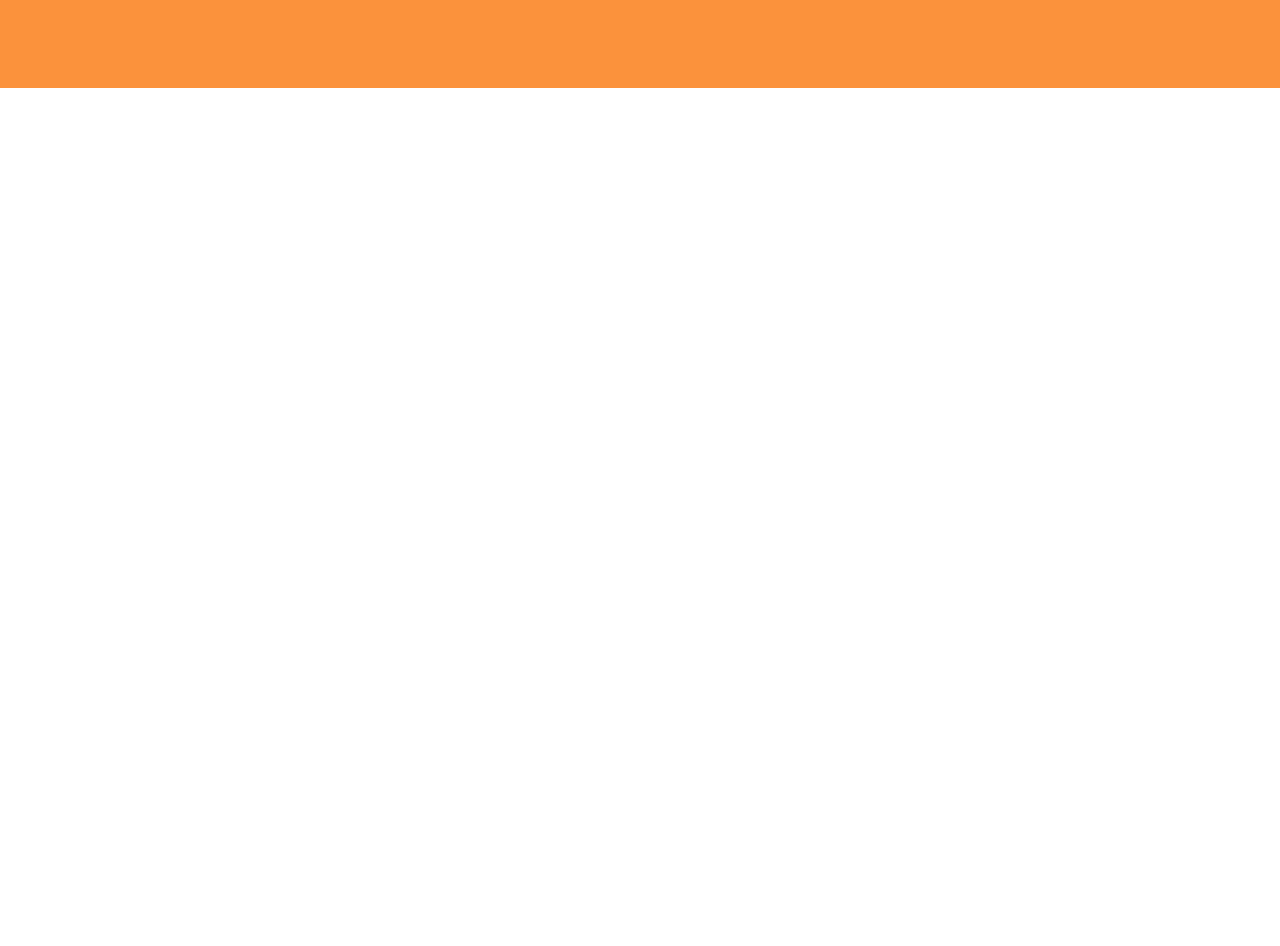
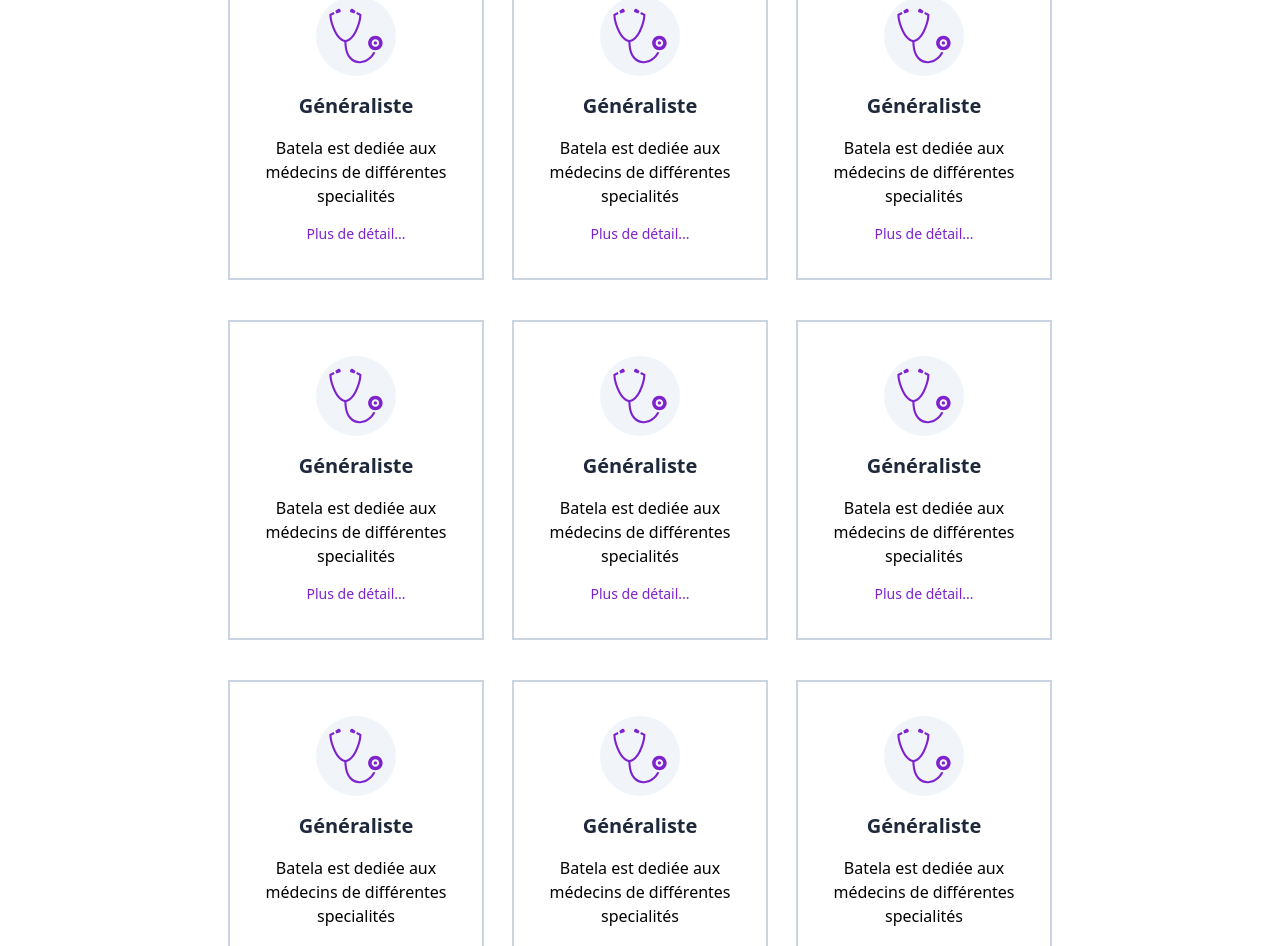
Before and after one commit to eunicekinzengele/Batela_plateforme, a Next.js app in the folder batela_plateforme/: page /Domaines in a window 1280 px wide. Shown: the part 760-1706 px from the top of the page. Before the commit the page ends 848 px from the top, so only its background shows below. Built offline with nearby package versions, Linux system fonts and the light colour scheme.

Commit message:
feat: add card of all domains

```diff
--- a/batela_plateforme/src/pages/AllDomains.jsx
+++ b/batela_plateforme/src/pages/AllDomains.jsx
@@ -1,13 +1,124 @@
 import React from "react";
+import { GiStethoscope } from "react-icons/gi";
 
 export default function AllDomains() {
   return (
-    <div>
-      <div className=" w-full bg-orange-400 h-72 text-center">
-        <p className="text-2xl px-24 p-12 text-slate-600 bg-red-600">
-          Vous pouvez profiter de l’expérience de professionnels de la santé de
-          splusieurs endroits et dans différents domaines{" "}
-        </p>
+    <div className=" w-full h-auto mb-24 text-center ">
+      <p className="text-2xl px-24 p-12 text-slate-600">
+        Vous pouvez profiter de l’expérience de professionnels de la santé de
+        splusieurs endroits et dans différents domaines{" "}
+      </p>
+      <div className=" h-auto w-full flex justify-center">
+      <div className=" flex justify-center w-130 flex-wrap gap-x-7 gap-y-10	">
+        <div className="border-slate-300  border-solid border-2 h-80 w-64 space-y-4 justify-center flex items-center flex-col">
+          <div className=" bg-slate-100 w-20 h-20 rounded-full items-center flex justify-center">
+            <GiStethoscope className=" text-purple-700 text-6xl" />
+          </div>
+          <h2 className=" text-xl font-semibold text-slate-800 ">
+            Généraliste
+          </h2>
+          <p className=" text-center text-base px-4 ">
+            Batela est dediée aux médecins de différentes specialités
+          </p>
+          <p className=" text-sm text-purple-700">Plus de détail...</p>
+        </div>
+        <div className="border-slate-300 border-solid border-2 h-80 w-64 space-y-4 justify-center flex items-center flex-col">
+          <div className=" bg-slate-100 w-20 h-20 rounded-full items-center flex justify-center">
+            <GiStethoscope className=" text-purple-700 text-6xl" />
+          </div>
+          <h2 className=" text-xl font-semibold text-slate-800 ">
+            Généraliste
+          </h2>
+          <p className=" text-center text-base px-4 ">
+            Batela est dediée aux médecins de différentes specialités
+          </p>
+          <p className=" text-sm text-purple-700">Plus de détail...</p>
+        </div>
+        <div className="border-slate-300 border-solid border-2 h-80 w-64 space-y-4 justify-center flex items-center flex-col">
+          <div className=" bg-slate-100 w-20 h-20 rounded-full items-center flex justify-center">
+            <GiStethoscope className=" text-purple-700 text-6xl" />
+          </div>
+          <h2 className=" text-xl font-semibold text-slate-800 ">
+            Généraliste
+          </h2>
+          <p className=" text-center text-base px-4 ">
+            Batela est dediée aux médecins de différentes specialités
+          </p>
+          <p className=" text-sm text-purple-700">Plus de détail...</p>
+        </div>
+        <div className="border-slate-300 border-solid border-2 h-80 w-64 space-y-4 justify-center flex items-center flex-col">
+          <div className=" bg-slate-100 w-20 h-20 rounded-full items-center flex justify-center">
+            <GiStethoscope className=" text-purple-700 text-6xl" />
+          </div>
+          <h2 className=" text-xl font-semibold text-slate-800 ">
+            Généraliste
+          </h2>
+          <p className=" text-center text-base px-4 ">
+            Batela est dediée aux médecins de différentes specialités
+          </p>
+          <p className=" text-sm text-purple-700">Plus de détail...</p>
+        </div>
+        <div className="border-slate-300 border-solid border-2 h-80 w-64 space-y-4 justify-center flex items-center flex-col">
+          <div className=" bg-slate-100 w-20 h-20 rounded-full items-center flex justify-center">
+            <GiStethoscope className=" text-purple-700 text-6xl" />
+          </div>
+          <h2 className=" text-xl font-semibold text-slate-800 ">
+            Généraliste
+          </h2>
+          <p className=" text-center text-base px-4 ">
+            Batela est dediée aux médecins de différentes specialités
+          </p>
+          <p className=" text-sm text-purple-700">Plus de détail...</p>
+        </div>
+        <div className="border-slate-300 border-solid border-2 h-80 w-64 space-y-4 justify-center flex items-center flex-col">
+          <div className=" bg-slate-100 w-20 h-20 rounded-full items-center flex justify-center">
+            <GiStethoscope className=" text-purple-700 text-6xl" />
+          </div>
+          <h2 className=" text-xl font-semibold text-slate-800 ">
+            Généraliste
+          </h2>
+          <p className=" text-center text-base px-4 ">
+            Batela est dediée aux médecins de différentes specialités
+          </p>
+          <p className=" text-sm text-purple-700">Plus de détail...</p>
+        </div>
+        <div className="border-slate-300 border-solid border-2 h-80 w-64 space-y-4 justify-center flex items-center flex-col">
+          <div className=" bg-slate-100 w-20 h-20 rounded-full items-center flex justify-center">
+            <GiStethoscope className=" text-purple-700 text-6xl" />
+          </div>
+          <h2 className=" text-xl font-semibold text-slate-800 ">
+            Généraliste
+          </h2>
+          <p className=" text-center text-base px-4 ">
+            Batela est dediée aux médecins de différentes specialités
+          </p>
+          <p className=" text-sm text-purple-700">Plus de détail...</p>
+        </div>
+        <div className="border-slate-300 border-solid border-2 h-80 w-64 space-y-4 justify-center flex items-center flex-col">
+          <div className=" bg-slate-100 w-20 h-20 rounded-full items-center flex justify-center">
+            <GiStethoscope className=" text-purple-700 text-6xl" />
+          </div>
+          <h2 className=" text-xl font-semibold text-slate-800 ">
+            Généraliste
+          </h2>
+          <p className=" text-center text-base px-4 ">
+            Batela est dediée aux médecins de différentes specialités
+          </p>
+          <p className=" text-sm text-purple-700">Plus de détail...</p>
+        </div>
+        <div className="border-slate-300 border-solid border-2 h-80 w-64 space-y-4 justify-center flex items-center flex-col">
+          <div className=" bg-slate-100 w-20 h-20 rounded-full items-center flex justify-center">
+            <GiStethoscope className=" text-purple-700 text-6xl" />
+          </div>
+          <h2 className=" text-xl font-semibold text-slate-800 ">
+            Généraliste
+          </h2>
+          <p className=" text-center text-base px-4 ">
+            Batela est dediée aux médecins de différentes specialités
+          </p>
+          <p className=" text-sm text-purple-700">Plus de détail...</p>
+        </div>
+      </div>
       </div>
     </div>
   );
--- a/batela_plateforme/src/pages/Domaines.jsx
+++ b/batela_plateforme/src/pages/Domaines.jsx
@@ -1,7 +1,9 @@
 import React from 'react'
-import NavBar from '../pages/NavBar';
+import NavBar from './NavBar';
 import HeroDomains from './HeroDomains';
 import AllDomains from './AllDomains';
+import Footer from './Footer';
+
 
 export default function Domaines() {
   return (
@@ -9,7 +11,7 @@ export default function Domaines() {
       <NavBar/>
       <HeroDomains/>
       <AllDomains/>
-
+      <Footer/>
 
     </div>
   )
--- a/batela_plateforme/src/pages/index.tsx
+++ b/batela_plateforme/src/pages/index.tsx
@@ -1,5 +1,5 @@
-import Accueil from './Accueil'
-
+// import Accueil from './Accueil/Accueil.jsx';
+import Accueil from '../pages/Accueil'
 export default function Home() {
   return (
     <>
--- a/batela_plateforme/tailwind.config.js
+++ b/batela_plateforme/tailwind.config.js
@@ -22,6 +22,7 @@ module.exports = {
       width:{
         '115': '30rem',
         '110': '28rem',
+        '130': '60rem',
       }
     },
   },
```
Also changed, not shown: batela_plateforme/src/pages/Accueil.jsx (+7 -7 lines).
